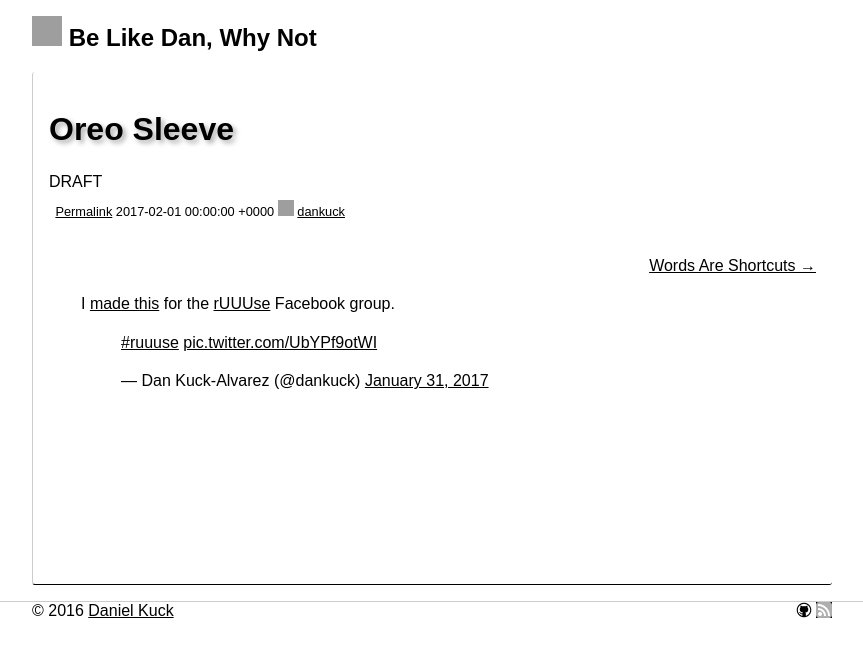
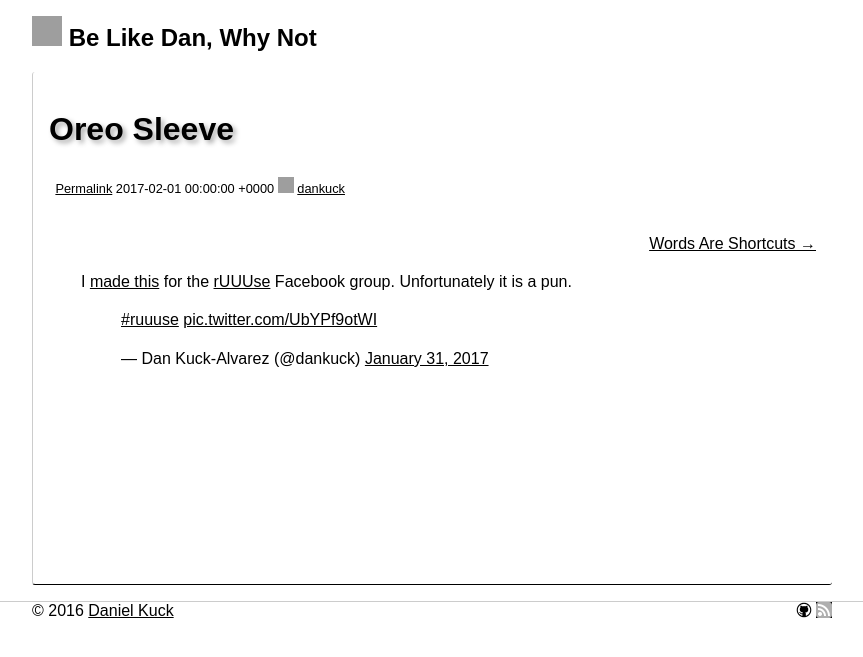
Before and after one commit to dankuck/dankuck.github.io, a Jekyll site: the page built from _posts/2017-02-01-oreo-sleeve.md, in a window 1280 px wide. Shown: the top 657 px of the page, without its empty margins (208-1071 px from the left). Built offline with Jekyll 4.4.1, drawn with Linux system fonts in a browser that asks for light colours; comment, search, counter and statistics services are not loaded; grey boxes are pictures that could not be loaded.

Commit message:
undraft. confess to your pun

```diff
--- a/_posts/2017-02-01-oreo-sleeve.md
+++ b/_posts/2017-02-01-oreo-sleeve.md
@@ -4,10 +4,10 @@ title: "Oreo Sleeve"
 page_img_thumb: https://pbs.twimg.com/media/C3h_2-kXAAIeV4k.jpg
 page_img_desc: ""
 no_ad: 1
-draft: 1
+draft:
 ---
 
-I <a href="https://www.facebook.com/photo.php?fbid=10209874547994622&set=gm.1315512121845992&type=3&theater">made this</a> for the <a href="https://www.facebook.com/groups/1144470838950122/">rUUUse</a> Facebook group.
+I <a href="https://www.facebook.com/photo.php?fbid=10209874547994622&set=gm.1315512121845992&type=3&theater">made this</a> for the <a href="https://www.facebook.com/groups/1144470838950122/">rUUUse</a> Facebook group. Unfortunately it is a pun.
 
 <blockquote class="twitter-tweet" data-lang="en"><p lang="und" dir="ltr"><a href="https://twitter.com/hashtag/ruuuse?src=hash">#ruuuse</a> <a href="https://t.co/UbYPf9otWI">pic.twitter.com/UbYPf9otWI</a></p>&mdash; Dan Kuck-Alvarez (@dankuck) <a href="https://twitter.com/dankuck/status/826551160500842498">January 31, 2017</a></blockquote>
 <script async src="//platform.twitter.com/widgets.js" charset="utf-8"></script>
```
